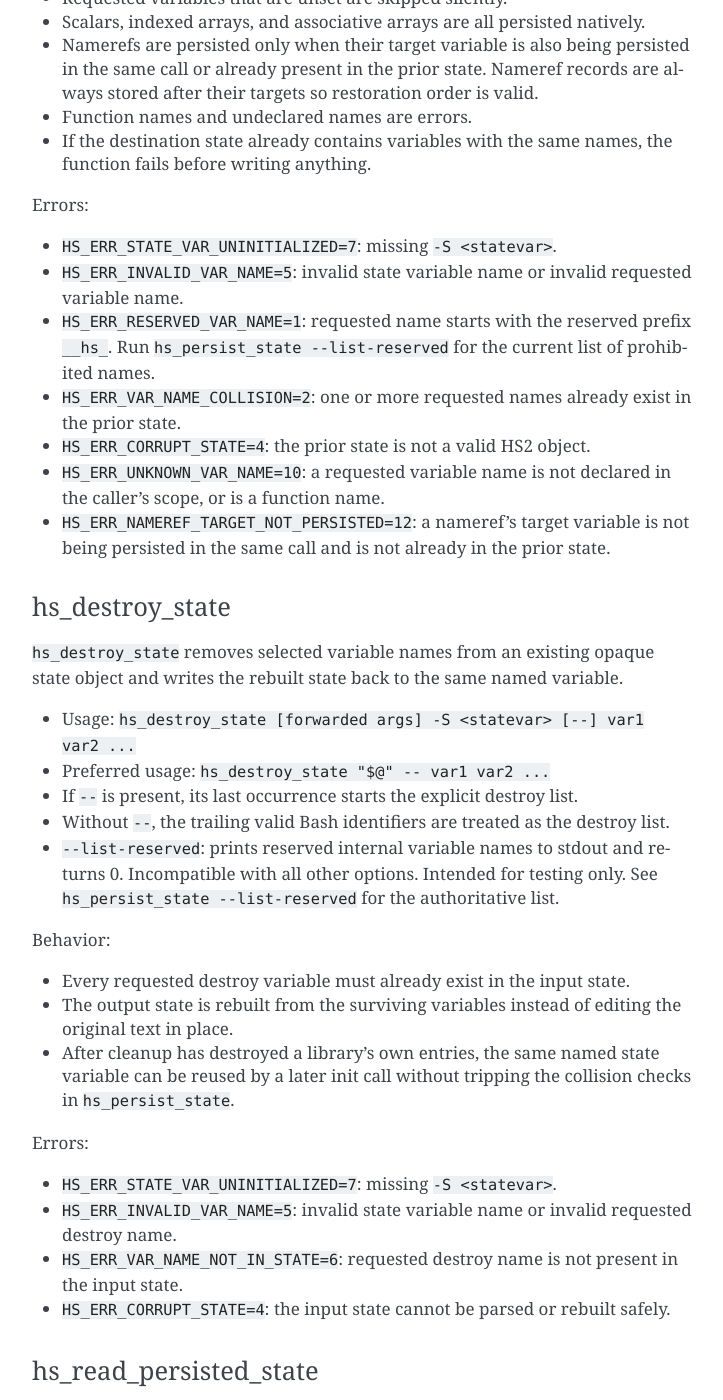
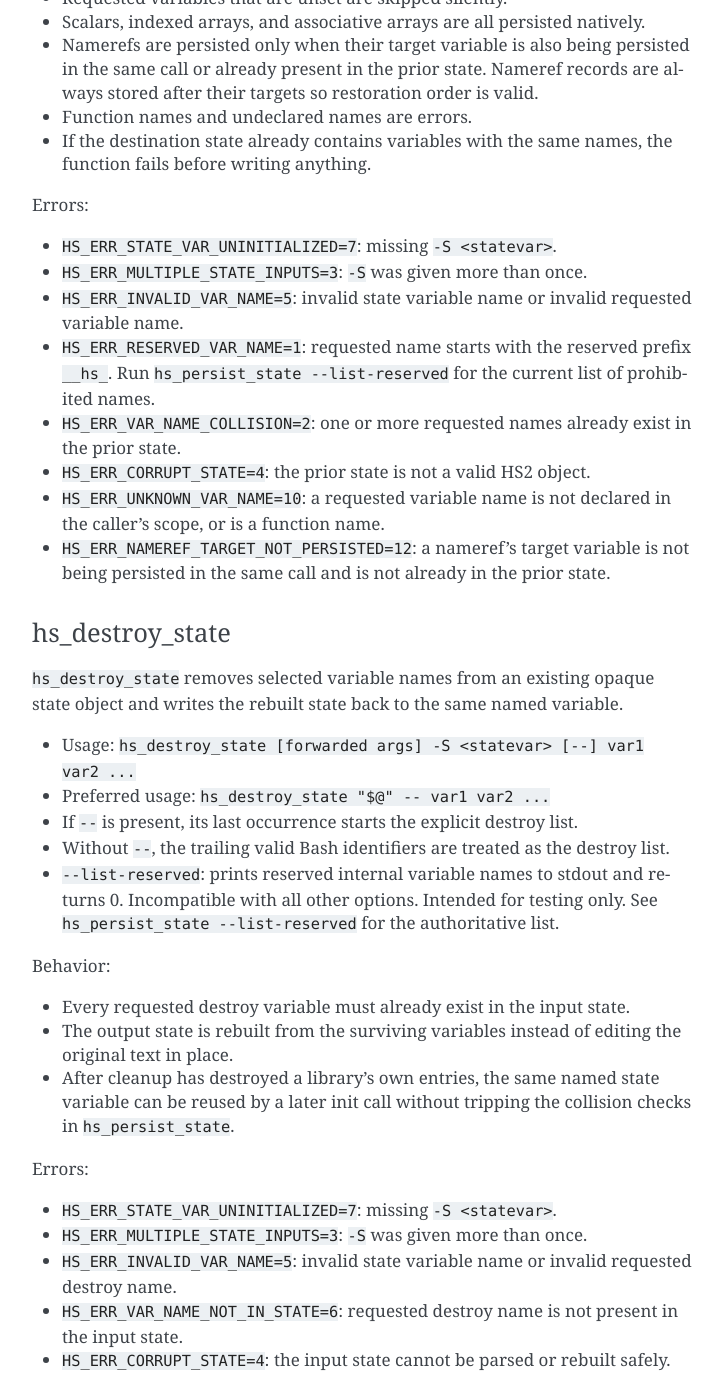
Before and after one commit to CriticalOptimisation/bash-deploy-libs, a Sphinx documentation site: the page built from docs/libraries/handle_state.rst, in a window 1280 px wide and 1400 px high, scrolled down 1687 px. Shown: the whole window, without its empty margins (388-1111 px from the left). Built offline with Sphinx 7.4.7, drawn with Linux system fonts in a browser that asks for light colours; some of the changed text lies outside the part shown.

Commit message:
doc(handle_state): document HS_ERR_MULTIPLE_STATE_INPUTS for all entry points
Add HS_ERR_MULTIPLE_STATE_INPUTS=3 to the Errors sections of hs_persist_state,
hs_destroy_state, and hs_read_persisted_state in both the source file headers
and docs/libraries/handle_state.rst. The error code was declared but never
referenced; issue #106 (Option A) wires it up by detecting a repeated -S.

Co-Authored-By: Claude Sonnet 4.6 <noreply@anthropic.com>

```diff
--- a/docs/libraries/handle_state.rst
+++ b/docs/libraries/handle_state.rst
@@ -85,6 +85,7 @@ Behavior:
 Errors:
 
 - ``HS_ERR_STATE_VAR_UNINITIALIZED=7``: missing ``-S <statevar>``.
+- ``HS_ERR_MULTIPLE_STATE_INPUTS=3``: ``-S`` was given more than once.
 - ``HS_ERR_INVALID_VAR_NAME=5``: invalid state variable name or invalid
   requested variable name.
 - ``HS_ERR_RESERVED_VAR_NAME=1``: requested name starts with the reserved
@@ -125,6 +126,7 @@ Behavior:
 Errors:
 
 - ``HS_ERR_STATE_VAR_UNINITIALIZED=7``: missing ``-S <statevar>``.
+- ``HS_ERR_MULTIPLE_STATE_INPUTS=3``: ``-S`` was given more than once.
 - ``HS_ERR_INVALID_VAR_NAME=5``: invalid state variable name or invalid
   requested destroy name.
 - ``HS_ERR_VAR_NAME_NOT_IN_STATE=6``: requested destroy name is not present in
@@ -246,6 +248,7 @@ implicit restore snippet and returns success.
 Errors:
 
 - ``HS_ERR_MISSING_ARGUMENT=8``: no state variable name was supplied at all.
+- ``HS_ERR_MULTIPLE_STATE_INPUTS=3``: ``-S`` was given more than once.
 - ``HS_ERR_INVALID_VAR_NAME=5``: invalid state variable name or invalid
   requested restore name.
 - ``HS_ERR_STATE_VAR_UNINITIALIZED=7``: missing ``-S <statevar>``, or the named
```
Also changed, not shown: 1 other file.
